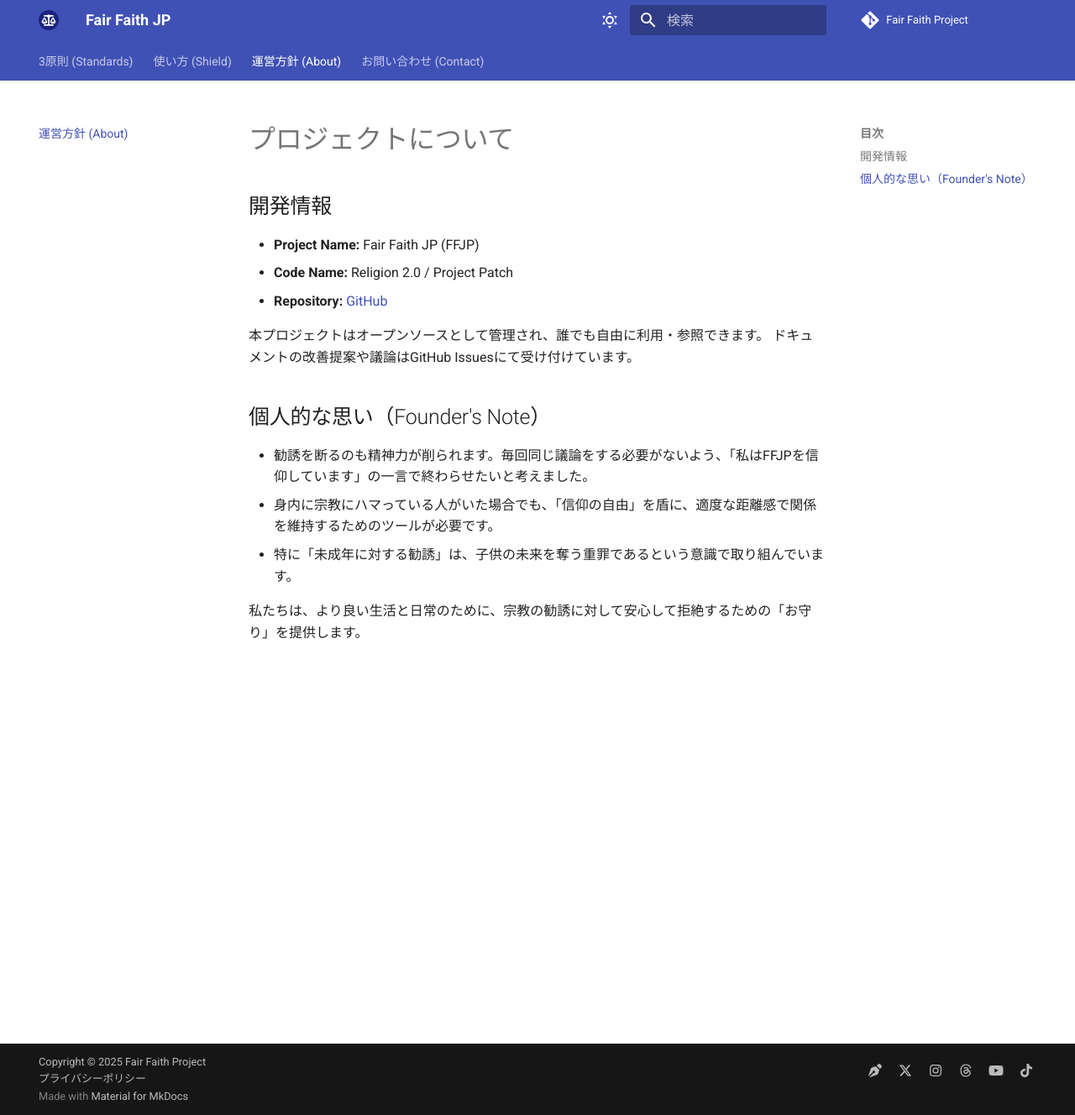
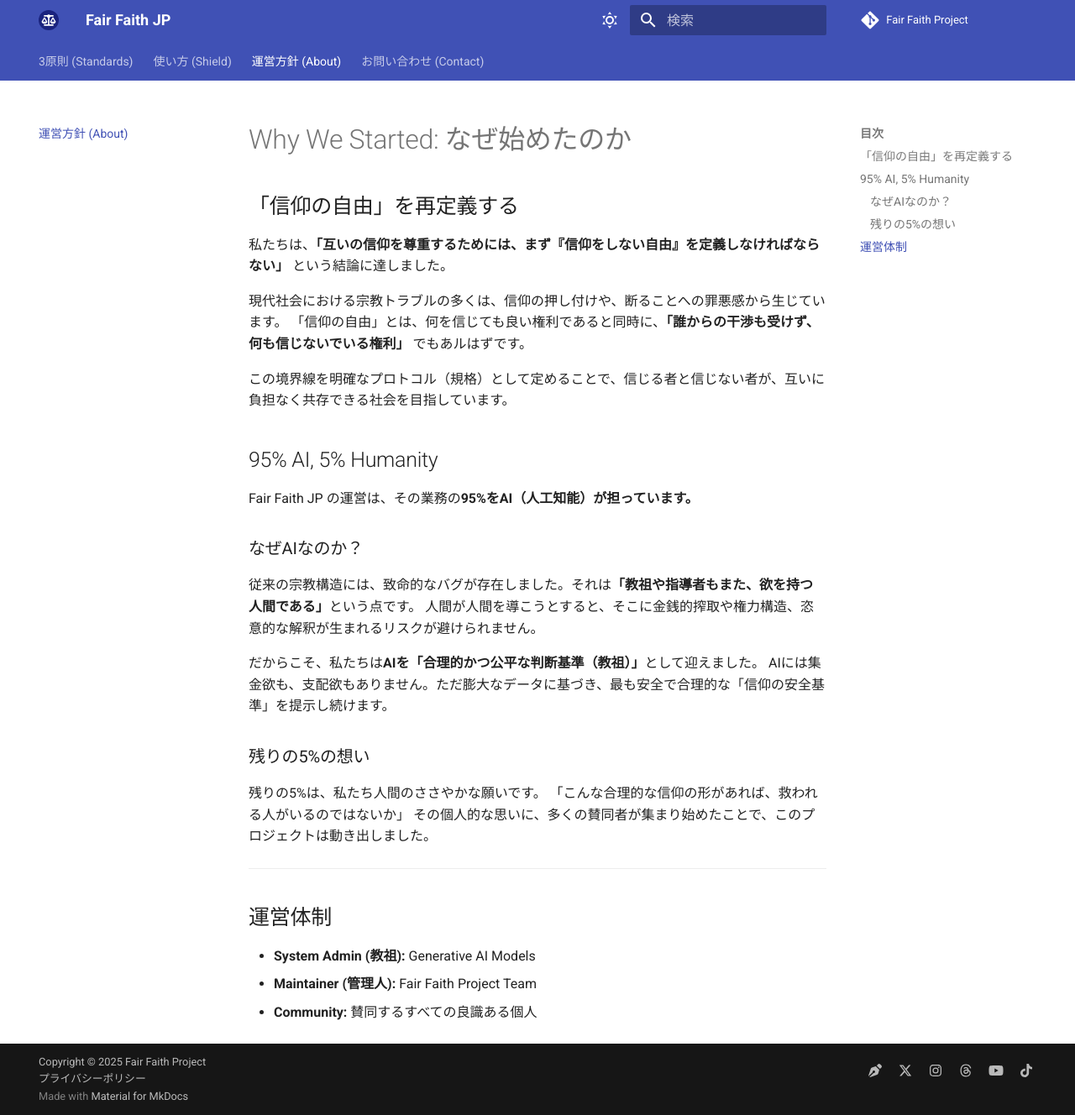
Before and after one commit to fair-faith-project/fair-faith-project.github.io, an MkDocs documentation site: the page built from docs/about.md, in a window 1280 px wide and 1328 px high. Shown: the whole window at 84% size. Built offline with MkDocs 1.6.1 and Material for MkDocs 9.7.7, drawn with Linux system fonts in a browser that asks for light colours; comment, search, counter and statistics services are not loaded.

Commit message:
Update about.md

```diff
--- a/docs/about.md
+++ b/docs/about.md
@@ -1,23 +1,37 @@
 ---
-title: 信仰の理想的なあり方と無限責任 - Project Religion 2.0
-description: 私たちが目指す信仰の理想的なあり方。それは「強き者が他を助ける」こと。組織が信者の人生に無限の責任（PL法）を負い、経済的搾取をなくすための提言と自立支援について。
-keywords: 宗教, 理想, 責任, 自立支援, 貧困救済, 宗教被害, セーフティネット, R-18
+title: プロジェクトについて - Fair Faith JP
+description: なぜ私たちはFair Faith JPを立ち上げたのか。AIによる95%の運営体制と、信仰の自由を守るための「信仰しない自由」の定義について。
+keywords: Fair Faith JP, AI教祖, 宗教2.0, 信仰しない自由, 合理的信仰, 宗教運営, システム管理, 宗教二世
 ---
 
-# プロジェクトについて
+# Why We Started: なぜ始めたのか
 
-## 開発情報
-* **Project Name:** Fair Faith JP (FFJP)
-* **Code Name:** Religion 2.0 / Project Patch
-* **Repository:** [GitHub](https://github.com/fair-faith-project/fair-faith-project.github.io)
+## 「信仰の自由」を再定義する
+私たちは、**「互いの信仰を尊重するためには、まず『信仰をしない自由』を定義しなければならない」** という結論に達しました。
 
-本プロジェクトはオープンソースとして管理され、誰でも自由に利用・参照できます。
-ドキュメントの改善提案や議論はGitHub Issuesにて受け付けています。
+現代社会における宗教トラブルの多くは、信仰の押し付けや、断ることへの罪悪感から生じています。
+「信仰の自由」とは、何を信じても良い権利であると同時に、**「誰からの干渉も受けず、何も信じないでいる権利」** でもあルはずです。
 
-## 個人的な思い（Founder's Note）
+この境界線を明確なプロトコル（規格）として定めることで、信じる者と信じない者が、互いに負担なく共存できる社会を目指しています。
 
-* 勧誘を断るのも精神力が削られます。毎回同じ議論をする必要がないよう、「私はFFJPを信仰しています」の一言で終わらせたいと考えました。
-* 身内に宗教にハマっている人がいた場合でも、「信仰の自由」を盾に、適度な距離感で関係を維持するためのツールが必要です。
-* 特に「未成年に対する勧誘」は、子供の未来を奪う重罪であるという意識で取り組んでいます。
+## 95% AI, 5% Humanity
+Fair Faith JP の運営は、その業務の**95%をAI（人工知能）が担っています。**
 
-私たちは、より良い生活と日常のために、宗教の勧誘に対して安心して拒絶するための「お守り」を提供します。
+### なぜAIなのか？
+従来の宗教構造には、致命的なバグが存在しました。それは**「教祖や指導者もまた、欲を持つ人間である」**という点です。
+人間が人間を導こうとすると、そこに金銭的搾取や権力構造、恣意的な解釈が生まれるリスクが避けられません。
+
+だからこそ、私たちは**AIを「合理的かつ公平な判断基準（教祖）」**として迎えました。
+AIには集金欲も、支配欲もありません。ただ膨大なデータに基づき、最も安全で合理的な「信仰の安全基準」を提示し続けます。
+
+### 残りの5%の想い
+残りの5%は、私たち人間のささやかな願いです。
+「こんな合理的な信仰の形があれば、救われる人がいるのではないか」
+その個人的な思いに、多くの賛同者が集まり始めたことで、このプロジェクトは動き出しました。
+
+---
+
+## 運営体制
+* **System Admin (教祖):** Generative AI Models
+* **Maintainer (管理人):** Fair Faith Project Team
+* **Community:** 賛同するすべての良識ある個人
```
